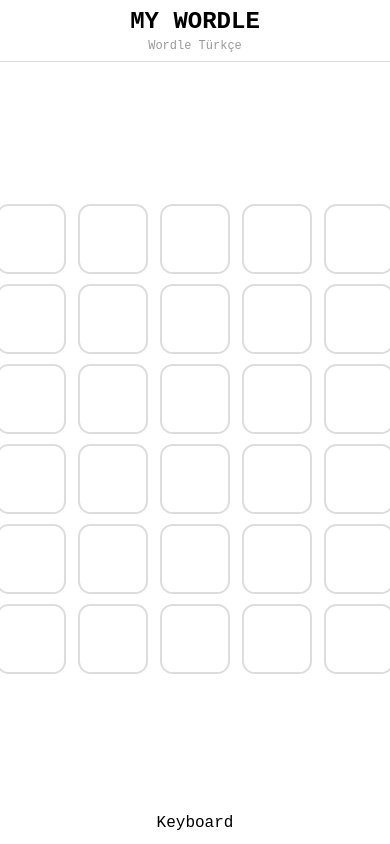
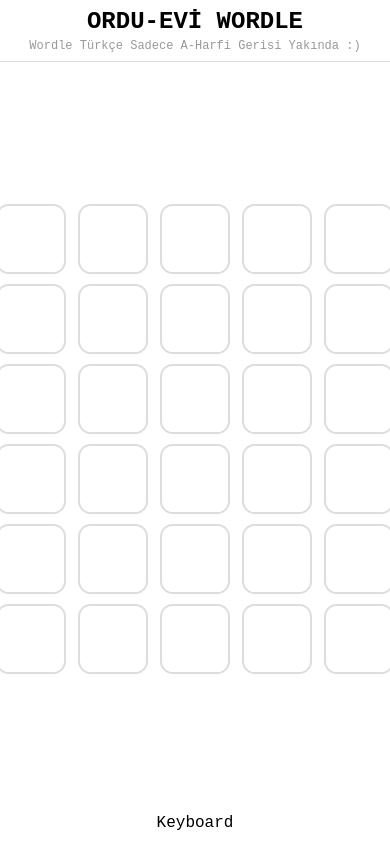
Before and after one commit to srgnbkr/Wordle-Ang, an Angular app: page / in a window 390 px wide. Built offline with nearby package versions, Linux system fonts and the light colour scheme.

Commit message:
Responsive css ?

```diff
--- a/src/app/components/wordle/wordle.component.html
+++ b/src/app/components/wordle/wordle.component.html
@@ -1,7 +1,7 @@
 <div class="container">
   <div class="title-container">
-    <div class="title">My Wordle</div>
-    <div class="subtitle">Wordle Türkçe</div>
+    <div class="title">ORDU-EVİ WORDLE</div>
+    <div class="subtitle">Wordle Türkçe Sadece A-Harfi  Gerisi Yakında :)</div>
   </div>
   <div class="main">
     <div class="try-container" *ngFor="let try of tries" #tryContainer>
--- a/src/index.html
+++ b/src/index.html
@@ -1,7 +1,7 @@
 <!doctype html>
 <html lang="tr">
 <head>
-  <meta charset="utf-8">
+  <meta charset="utf-8" >
   <title>WordleAng</title>
   <base href="/">
   <meta name="viewport" content="width=device-width, initial-scale=1">
```
Also changed, not shown: src/app/components/wordle/wordle.component.scss (line endings or trailing spaces).
